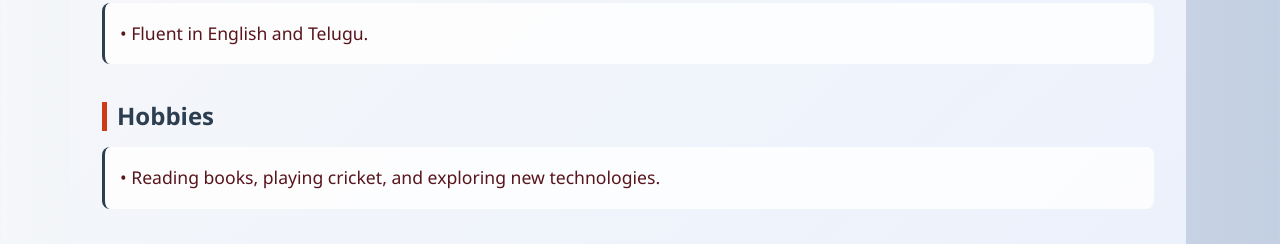
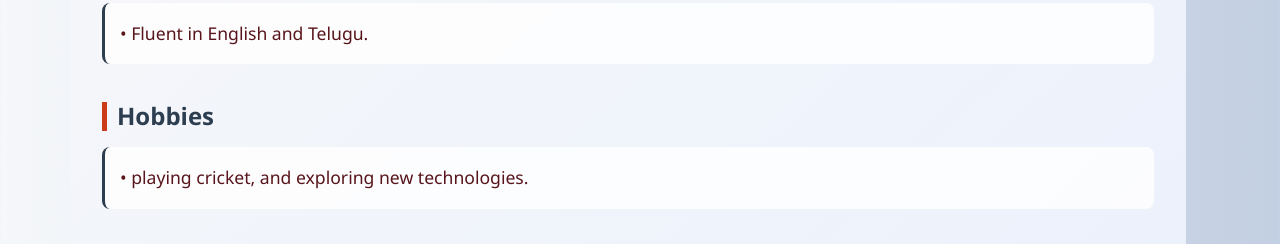
Before and after one commit to kollurikarthik/portfolio, a plain HTML site: page index.html in a window 1280 px wide. Shown: the part 1524-1768 px from the top of the page. Drawn offline with nearby package versions, Linux system fonts and the light colour scheme.

Commit message:
just commited

```diff
--- a/index.html
+++ b/index.html
@@ -111,7 +111,7 @@
             </div>
             <div class="col-md-12">
                 <h3>Hobbies</h3>
-                <h5 class="text-danger-emphasis mt-3">• Reading books, playing cricket, and exploring new technologies.
+                <h5 class="text-danger-emphasis mt-3">• playing cricket, and exploring new technologies.
                 </h5>
             </div>
             <div class="col-md-12">
```
